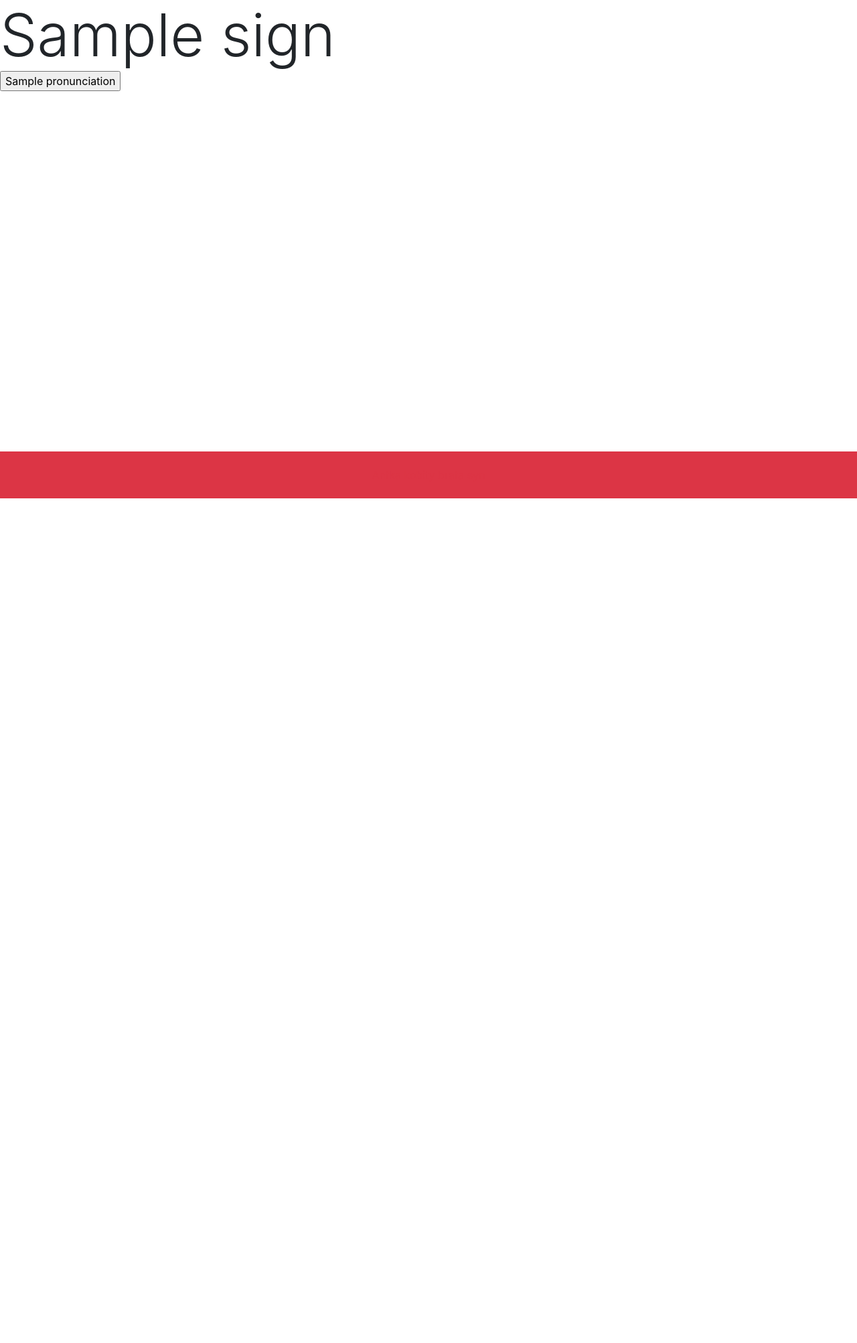
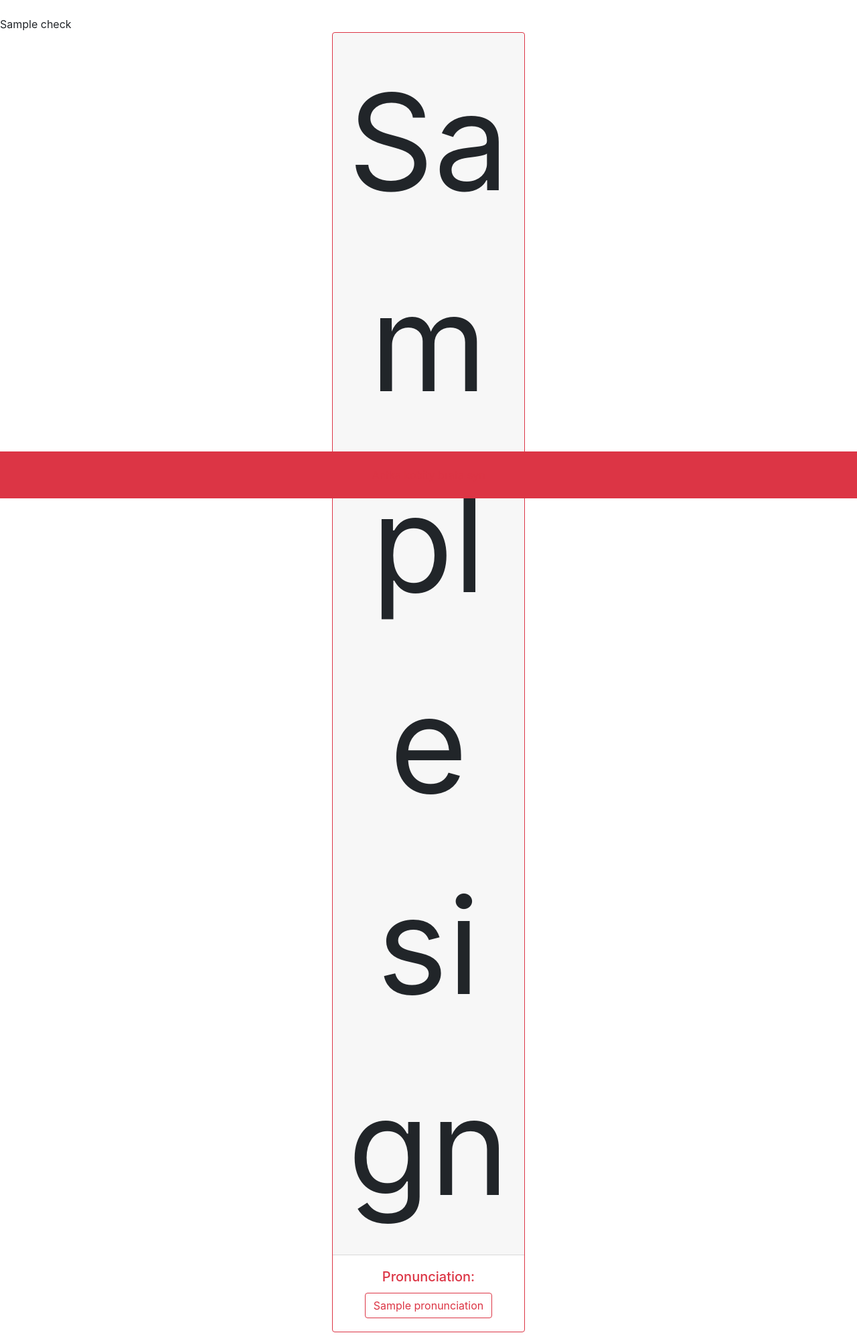
Before and after one commit to zooyl/JapaneseMemo, a Django app: template templates/easy.html in a window 1280 px wide. Shown: the part 56-2061 px from the top of the page at 67% size. Before the commit the page ends 800 px from the top, so only its background shows below. Run offline with Django 3.2, Linux system fonts and the light colour scheme; the template is opened without the code that fills it: most values are stand-ins (such as "Sample title", 1, 10 or a date in 2020); some libraries are stand-ins or nearby versions.

Commit message:
Bootstrap 1.2

```diff
--- a/Hiragana/views.py
+++ b/Hiragana/views.py
@@ -48,10 +48,12 @@
     redirect_field_name = 'easy'
 
     def get(self, request):
+        check = request.session['points']
         easy = Levels.objects.filter(preset=0)
         shuffle = random.sample(list(easy), 5)
         question = random.choice(shuffle)
-        return render(request, "easy.html", {'shuffle': shuffle, "question": question})
+        return render(request, "easy.html", {'shuffle': shuffle, "question": question,
+                                             'check': check})
 
     def post(self, request):
         pronunciation = request.POST['pronunciation']
--- a/templates/base.html
+++ b/templates/base.html
@@ -28,9 +28,10 @@
 <script src="https://stackpath.bootstrapcdn.com/bootstrap/4.3.1/js/bootstrap.min.js"
         integrity="sha384-JjSmVgyd0p3pXB1rRibZUAYoIIy6OrQ6VrjIEaFf/nJGzIxFDsf4x0xIM+B07jRM"
         crossorigin="anonymous"></script>
+<script src="{% static 'js/app.js' %}"></script>
 <footer class="fixed-bottom">
     <div class="footer-copyright text-center py-3 bg-danger">
-        <a href="https://github.com/zooyl" class="btn btn-outline-danger">Antka kobity brata syn</a>
+        <a href="https://github.com/zooyl" target="_blank" class="btn btn-outline-danger">Antka kobity brata syn</a>
     </div>
 </footer>
 </body>
--- a/templates/easy.html
+++ b/templates/easy.html
@@ -1,72 +1,21 @@
 {% extends "base.html" %}
 {% block content %}
-{#    <div class="container">#}
-{#        <p>Selected signs:</p>#}
-{#        <p>{% for i in shuffle %}</p>#}
-{#            <h1 class="display-6">{{ i.memo.sign }}</h1>#}
-{#        {% endfor %}#}
-{#        <form method="POST">#}
-{#        {% csrf_token %}#}
-{#            <p>CHOOSEN:</p>#}
-{#            <h1 class="display-2">{{ question.memo.sign }}</h1>#}
-{#            <h1 class="display-2">{{ question.memo.pronunciation }}</h1>#}
-{#            {% for j in shuffle %}#}
-{#                <input type="submit" name="pronunciation" value="{{ j.memo.pronunciation }}">#}
-{#            {% endfor %}#}
-{#            <input type="hidden" name="answer" value="{{ question.memo.pronunciation }}">#}
-{#        </form>#}
-{#    {{ wrong }}#}
-{#    </div>#}
-
-        <div id="carouselExampleSlidesOnly" class="carousel slide" data-ride="carousel">
-  <div class="carousel-inner">
-    <div class="carousel-item active">
-      <div class="display-2 d-block w-100">{{ question.memo.sign }}
-    </div>
+    <br>
+    {{ check }}
     <form method="POST">
         {% csrf_token %}
-        {% for j in shuffle %}
-        <input type="submit" name="pronunciation" value="{{ j.memo.pronunciation }}">
-        <input type="hidden" name="answer" value="{{ question.memo.pronunciation }}">
-        {% endfor %}
+        <div align="center">
+            <div class="card border-danger mb-3" style="max-width: 18rem;">
+                <div class="card-header" align="center" style="font-size: 200px">{{ question.memo.sign }}</div>
+                <div class="card-body text-danger">
+                    <h5 class="card-title" align="center">Pronunciation:</h5>
+                    <p class="card-text" align="center">{% for j in shuffle %}
+                        <input class="btn btn-outline-danger" type="submit" name="pronunciation"
+                               value="{{ j.memo.pronunciation }}">
+                        <input type="hidden" name="answer" value="{{ question.memo.pronunciation }}">
+                    {% endfor %}</p>
+                </div>
+            </div>
+        </div>
     </form>
-{#    <div class="carousel-item">#}
-{#      <img class="d-block w-100" src="..." alt="Second slide">#}
-{#    </div>#}
-{#    <div class="carousel-item">#}
-{#      <img class="d-block w-100" src="..." alt="Third slide">#}
-{#    </div>#}
-  </div>
-</div>
-{#        <section class="padding-large bg-light">#}
-{#        <div id="carouselExampleSlidesOnly" class="carousel slide" data-ride="carousel">#}
-{#            <div class="carousel-inner">#}
-{#                <div class="carousel-item active">#}
-{#                    <div class="d-block w-100">{{ question.memo.sign }}</div>#}
-{#                    <div class="container w-75 d-flex">#}
-{#                        <div class="carousel-caption d-block">#}
-{#                            <h1>{{ question.memo.sign }}</h1>#}
-{#                            <h3> {{ losuj0 }}</h3>#}
-{#                        </div>#}
-{#                    </div>#}
-{#                </div>#}
-{#                <div class="carousel-item">#}
-{#                    <div class="container w-75 d-flex">#}
-{#                        <div class="carousel-caption d-block">#}
-{#                            <h1>{{ question.memo.sign }}</h1>#}
-{#                            <h3> {{ losuj1 }}.</h3>#}
-{#                        </div>#}
-{#                    </div>#}
-{#                </div>#}
-{#                <div class="carousel-item">#}
-{#                    <div class="container w-75 d-flex">#}
-{#                        <div class="carousel-caption d-block">#}
-{#                            <h1>{{ title2 }}</h1>#}
-{#                            <h3> {{ losuj2 }}</h3>#}
-{#                        </div>#}
-{#                    </div>#}
-{#                </div>#}
-{#            </div>#}
-{#        </div>#}
-{#        </section>#}
 {% endblock %}
--- a/templates/landing_page.html
+++ b/templates/landing_page.html
@@ -68,7 +68,7 @@
 <br>
 <footer>
     <div class="footer-copyright text-center py-3 bg-danger">
-        <a href="https://github.com/zooyl" class="btn btn-outline-danger">Antka kobity brata syn</a>
+        <a href="https://github.com/zooyl" target="_blank" class="btn btn-outline-danger">Antka kobity brata syn</a>
     </div>
 </footer>
 </body>
```
Also changed, not shown: Hiragana/static/js/app.js (added, +13 -0 lines), templates/hiragana.html (+0 -26 lines), templates/home.html (+3 -12 lines).
